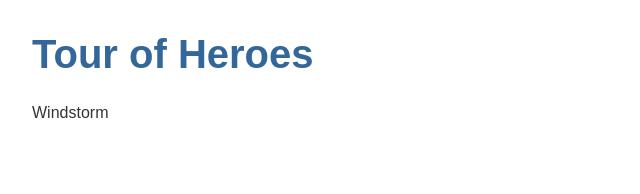
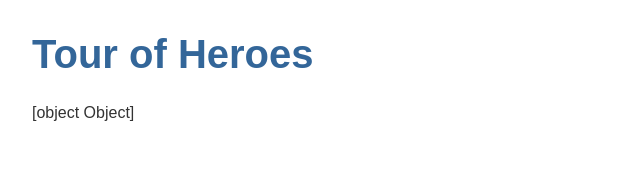
Before and after one commit to bmscomp/angular-tour-of-heroes, an Angular app: page / in a window 1280 px wide. Shown: the top 194 px of the page, without its empty margins (0-640 px from the left). Built offline with nearby package versions, Linux system fonts and the light colour scheme.

Commit message:
correct hero interface inject it in hero component

```diff
--- a/src/app/hero.ts
+++ b/src/app/hero.ts
@@ -1,4 +1,4 @@
-export interface Horo {
+export interface Hero {
     id: number;
     name: string;
-}
+  }
--- a/src/app/heroes/heroes.component.ts
+++ b/src/app/heroes/heroes.component.ts
@@ -1,4 +1,5 @@
 import { Component, OnInit } from '@angular/core';
+import { Hero } from '../hero';
 
 @Component({
   selector: 'app-heroes',
@@ -7,7 +8,10 @@ import { Component, OnInit } from '@angular/core';
 })
 export class HeroesComponent implements OnInit {
 
-  hero = 'Windstorm';
+  hero: Hero = {
+    id: 1,
+    name: 'Windstorm',
+  };
 
   constructor() { }
 
```
